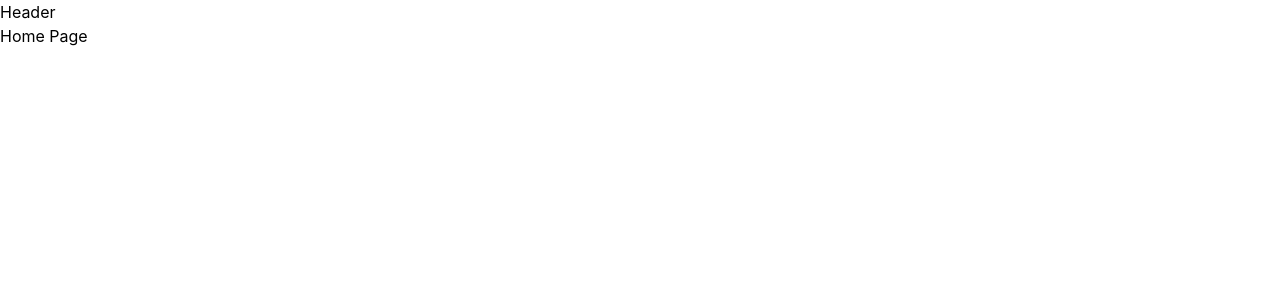
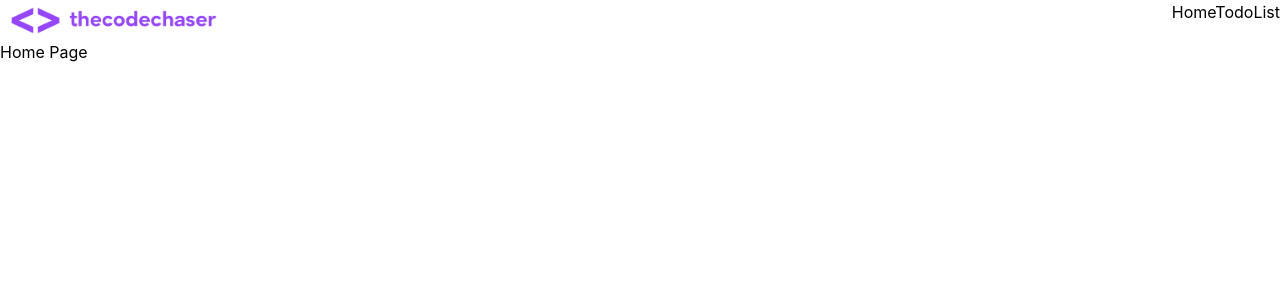
Before and after one commit to thecodechaser/todo-list-front-end, a React (Create React App) app: page / in a window 1280 px wide. Shown: the top 300 px of the page. Built offline with nearby package versions, Linux system fonts and the light colour scheme.

Commit message:
Create navigation

```diff
--- a/src/components/Header.jsx
+++ b/src/components/Header.jsx
@@ -1,7 +1,18 @@
+import logo from '../assets/logo.png'
+import { Link } from 'react-router-dom';
+
 const Header = () => {
   return (
-    <header>
-      <p>Header</p>
+    <header className="flex justify-between">
+      <img className="w-56" src={logo} />
+      <nav>
+      <Link to="/">
+        <a href="/">Home</a>
+      </Link>
+      <Link to="/todolist">
+        <a href="/">TodoList</a>
+      </Link>
+      </nav>
     </header>
   )
 }
```
